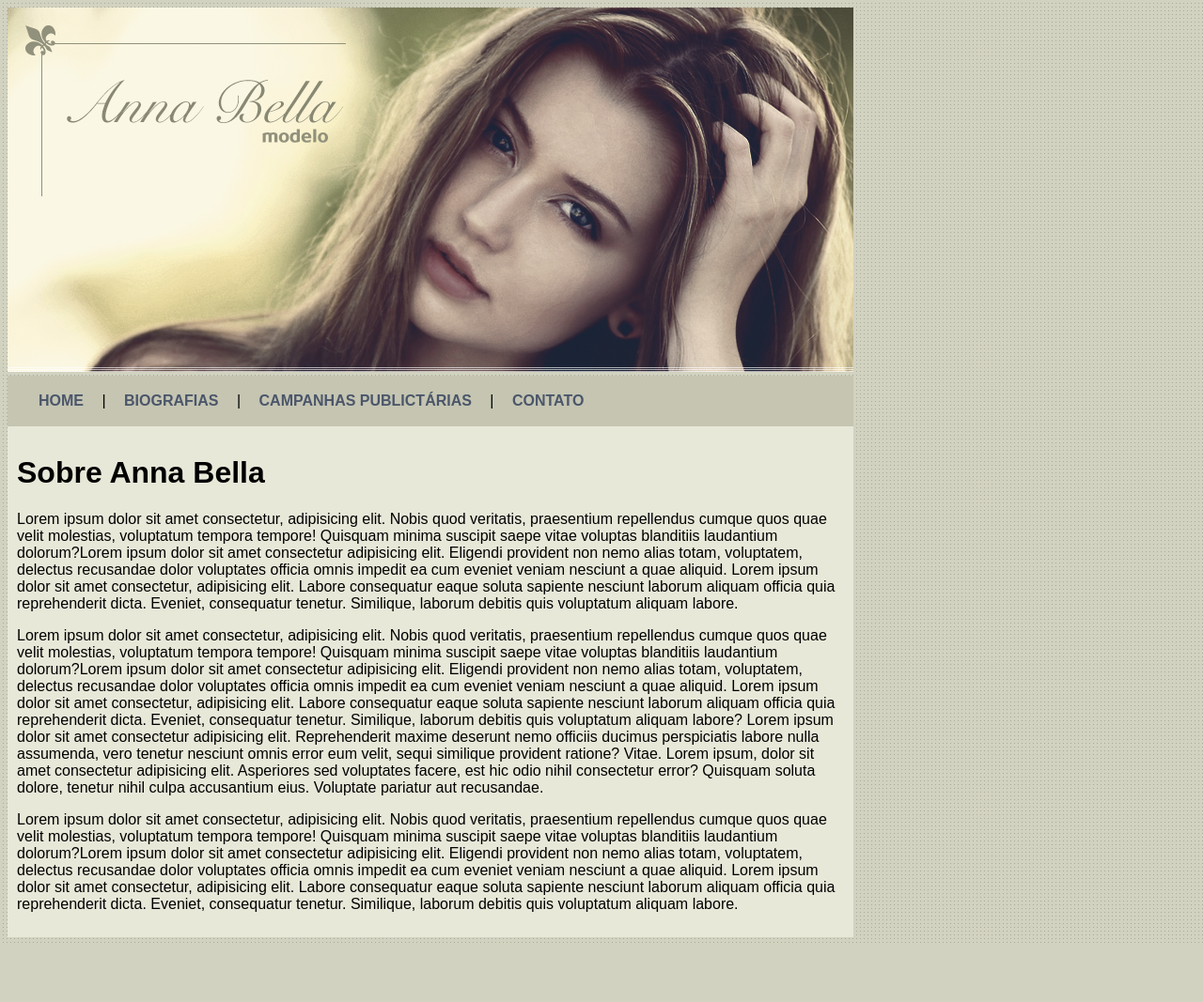
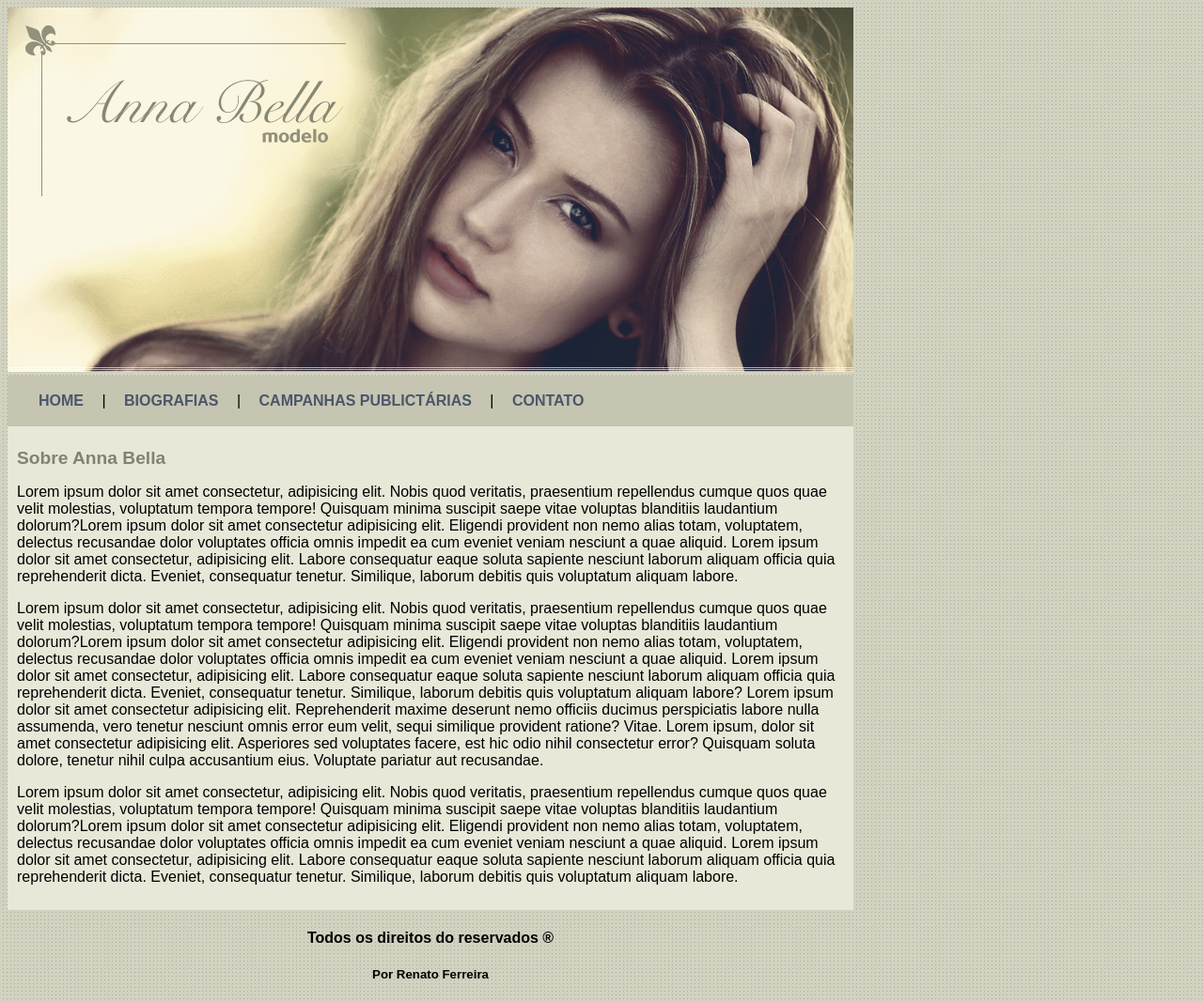
Before and after one commit to RenatoGFerreira/Projeto-Site-Anna-Bella, a plain HTML site: page index.html in a window 1280 px wide. Shown: the whole page at 94% size. Before the commit the page ends 1006 px from the top, so only its background shows below. Drawn offline with Linux system fonts and the light colour scheme.

Commit message:
Novas Atualizações
Começo das outras páginas

```diff
--- a/index.html
+++ b/index.html
@@ -30,8 +30,13 @@
                 Lorem ipsum dolor sit amet consectetur, adipisicing elit. Nobis quod veritatis, praesentium repellendus cumque quos quae velit molestias, voluptatum tempora tempore! Quisquam minima suscipit saepe vitae voluptas blanditiis laudantium dolorum?Lorem ipsum dolor sit amet consectetur adipisicing elit. Eligendi provident non nemo alias totam, voluptatem, delectus recusandae dolor voluptates officia omnis impedit ea cum eveniet veniam nesciunt a quae aliquid. Lorem ipsum dolor sit amet consectetur, adipisicing elit. Labore consequatur eaque soluta sapiente nesciunt laborum aliquam officia quia reprehenderit dicta. Eveniet, consequatur tenetur. Similique, laborum debitis quis voluptatum aliquam labore.
             </p>
 
-        </div>
+        </div>  <!--Fim do conteudo!-->
 
+            <div id="rodape">
+                <h4 class="centralizar">Todos os direitos do reservados &reg; </h4>
+                <h5 class="centralizar">Por Renato Ferreira</h5>
+
+            </div>
     </div>
 </body>
 </html>
--- a/style.css
+++ b/style.css
@@ -20,3 +20,16 @@ a{
     font-weight: bold;
     padding: 15px;
 }
+
+.centralizar{
+    text-align: center;
+}
+
+.img-campanha{
+    border: 10px solid #c3c3ae;
+}
+
+h1{
+    color: #828271;
+    font-size: 1.2em;
+}
```
Also changed, not shown: biografia.html (added), campanhas-publicitarias.html (added), contato.html (added).
